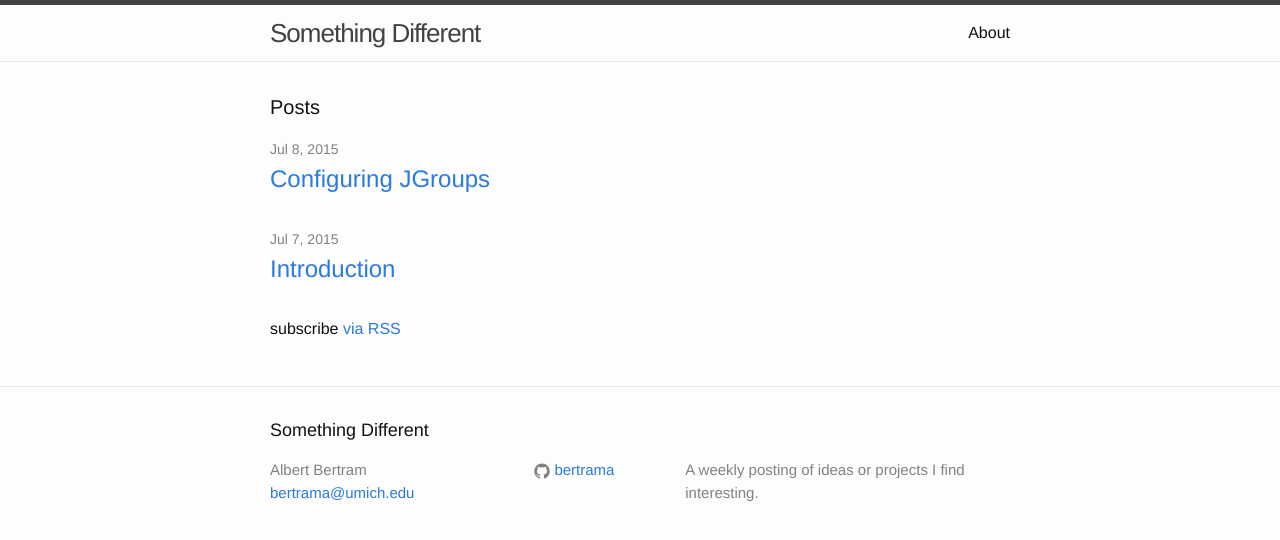
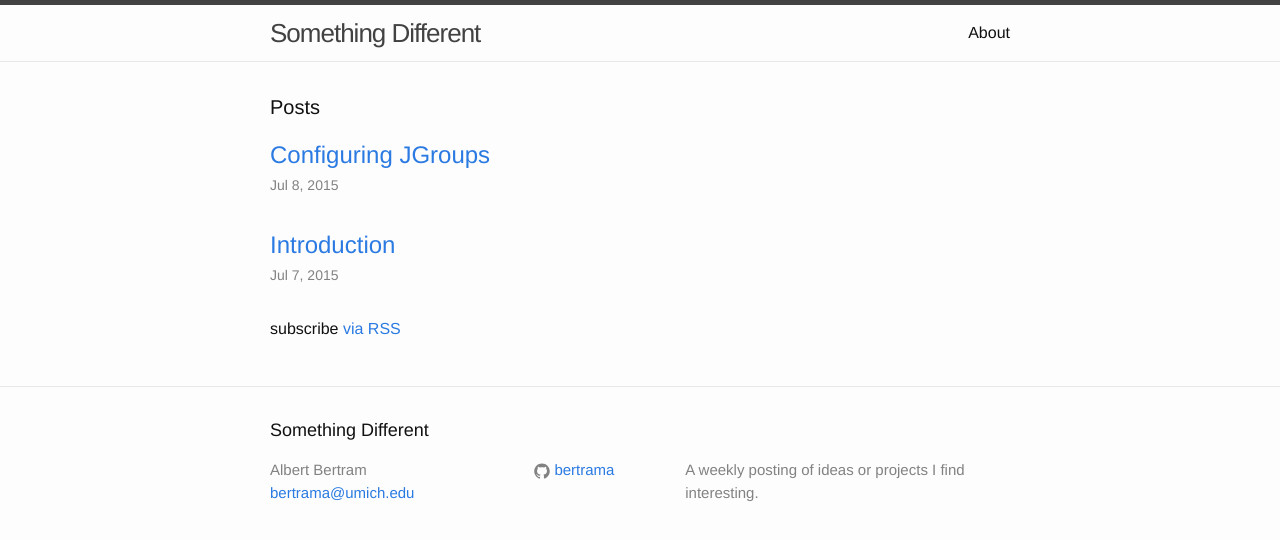
Before and after one commit to bertrama/bertrama.github.io, a Jekyll site: the page built from index.html, in a window 1280 px wide. Shown: the top 540 px of the page. Built offline with Jekyll 4.4.1, drawn with Linux system fonts in a browser that asks for light colours.

Commit message:
Cosmetic changes.

```diff
--- /dev/null
+++ b/_sass/_local.scss
@@ -0,0 +1,3 @@
+.post-list h2 {
+  margin-bottom: 0;
+}
--- a/css/main.scss
+++ b/css/main.scss
@@ -47,3 +47,5 @@ $on-laptop:        800px;
         "layout",
         "syntax-highlighting"
 ;
+
+@import "local";
--- a/index.html
+++ b/index.html
@@ -9,11 +9,10 @@ layout: default
   <ul class="post-list">
     {% for post in site.posts %}
       <li>
-        <span class="post-meta">{{ post.date | date: "%b %-d, %Y" }}</span>
-
         <h2>
           <a class="post-link" href="{{ post.url | prepend: site.baseurl }}">{{ post.title }}</a>
         </h2>
+        <span class="post-meta">{{ post.date | date: "%b %-d, %Y" }}</span>
       </li>
     {% endfor %}
   </ul>
```
